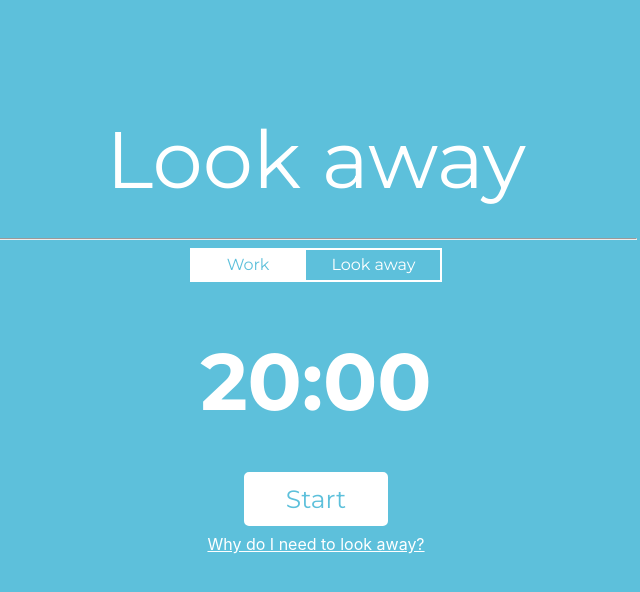
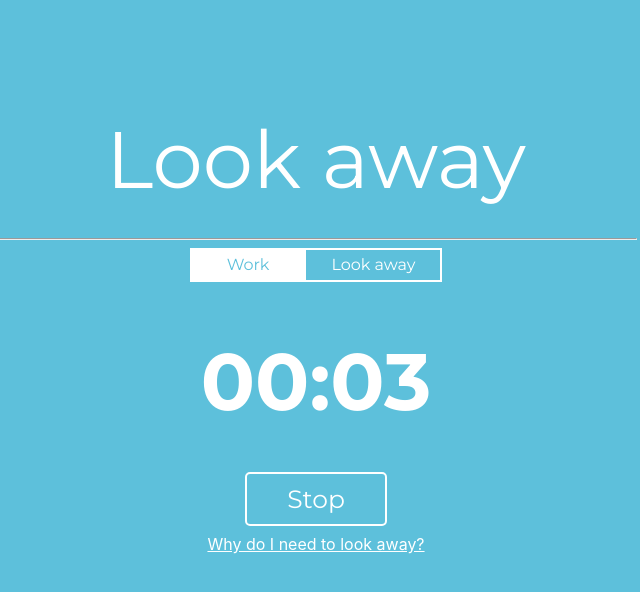
Before and after one commit to JezReal/look-away, a React (Create React App) app: page / in a window 1280 px wide. Shown: the top 592 px of the page, without its empty margins (324-964 px from the left). Built offline with nearby package versions, Linux system fonts and the light colour scheme.

Commit message:
fix timer

```diff
--- a/src/components/Timer/Timer.js
+++ b/src/components/Timer/Timer.js
@@ -1,16 +1,38 @@
 import StatusBar from "../StatusBar/StatusBar";
+import Button from "../Button/Button";
+import {useEffect, useRef, useState} from "react";
+import "./Timer.css"
 import {format} from "../../util/TimeFormatter";
-import Button from "../Button/Button";
-import {useState} from "react";
-import "./Timer.css"
 
 const Timer = () => {
     const [status, setStatus] = useState("work")
-    const [buttonText, setButtonText] = useState("Start")
-    const [timerCount, setTimerCount] = useState(1200000)
-    const [isTimerRunning, setIsTimerRunning] = useState(false)
+    const [buttonText, setButtonText] = useState("Stop")
+    const [timerCount, setTimerCount] = useState(8000)
+    const [paused, setPaused] = useState(false)
+    const [over, setOver] = useState(false)
 
-    const changeText = () => {
+    const tick = () => {
+        if (paused || over) {
+            return
+        }
+
+        if (timerCount === 0) {
+            setStatus("look-away")
+            setTimerCount(20000)
+            setOver(true)
+        } else {
+            setTimerCount(timerCount => timerCount - 1000)
+        }
+    }
+
+    useEffect(() => {
+        const timer = setInterval(() => tick(), 1000)
+        return () => clearInterval(timer)
+    })
+
+    const handleButtonClick = () => {
+        setPaused(!paused)
+
         if (buttonText === "Start") {
             setButtonText("Stop")
         } else {
@@ -18,25 +40,6 @@ const Timer = () => {
         }
     }
 
-    const toggleTimer = () => {
-        let timer
-
-        // if (!isTimerRunning) {
-        //     timer = setInterval(() => {
-        //         if (timerCount > 0) {
-        //             setTimerCount(timerCount => timerCount - 1000)
-        //         } else {
-        //             clearInterval(timer)
-        //             setTimerCount(0)
-        //         }
-        //     }, 1000)
-        //     setIsTimerRunning(true)
-        // } else {
-        //     timer = null
-        //     setTimerCount(1200000)
-        //     setIsTimerRunning(false)
-        // }
-    }
     return (
         <>
             <StatusBar status={status}/>
@@ -47,11 +50,9 @@ const Timer = () => {
                 </h3>
             </div>
 
-            <Button onClick={() => {
-                changeText()
-                toggleTimer()
-            }
-            } text={buttonText}/>
+            <Button text={buttonText} onClick={
+                handleButtonClick
+            }/>
         </>
     )
 }
```
